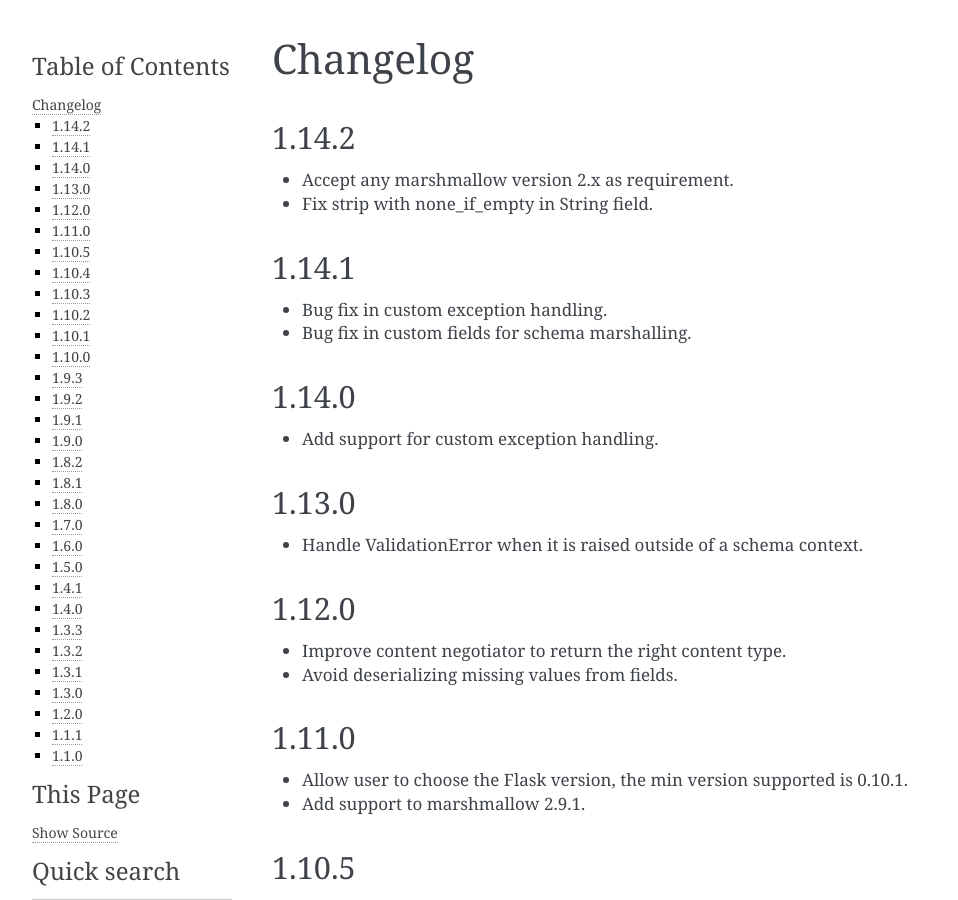
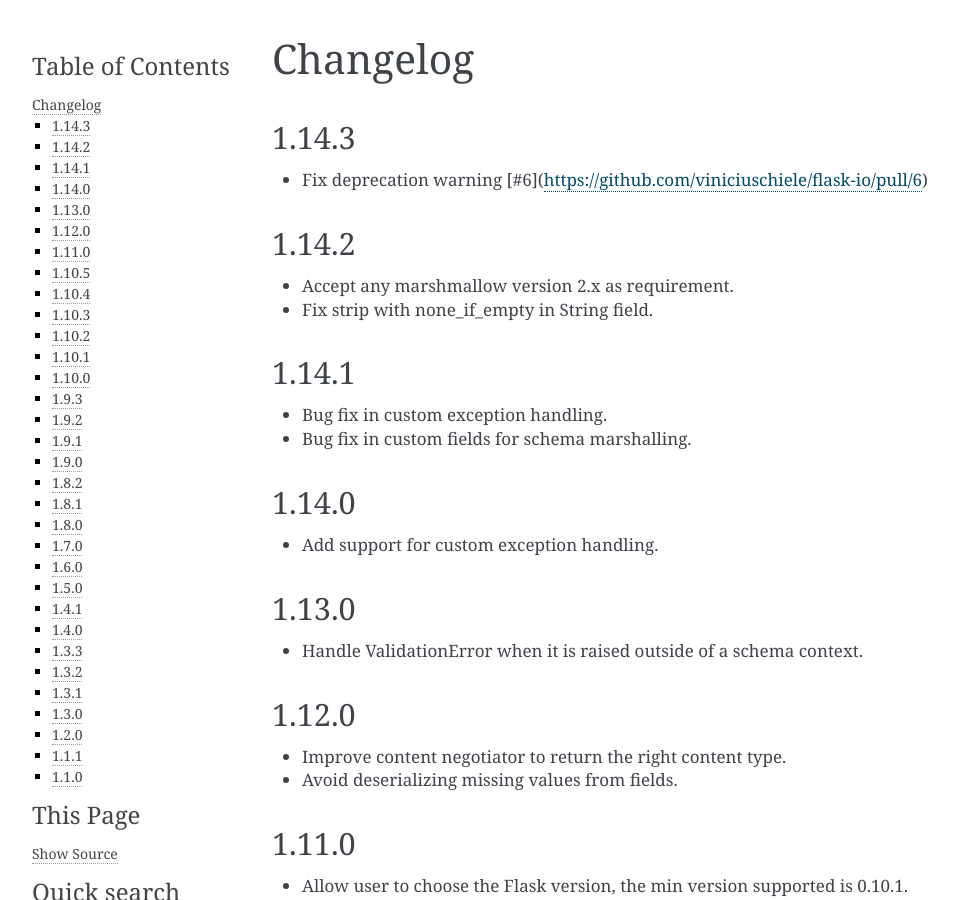
Before and after one commit to viniciuschiele/flask-io, a Sphinx documentation site: the page built from docs/changelog.rst, in a window 1280 px wide and 900 px high. Shown: the whole window, without its empty margins (148-1106 px from the left). Built offline with Sphinx 7.4.7, drawn with Linux system fonts in a browser that asks for light colours.

Commit message:
Release 1.14.3

```diff
--- a/CHANGELOG.rst
+++ b/CHANGELOG.rst
@@ -1,5 +1,9 @@
 Changelog
 ---------
+
+1.14.3
+++++++++++++++++++
+- Fix deprecation warning [#6](https://github.com/viniciuschiele/flask-io/pull/6)
 
 1.14.2
 ++++++++++++++++++
--- a/docs/conf.py
+++ b/docs/conf.py
@@ -61,7 +61,7 @@ author = 'Vinicius Chiele'
 #
 # The short X.Y version.
 # The full version, including alpha/beta/rc tags.
-version = release = '1.14.2'
+version = release = '1.14.3'
 
 # The language for content autogenerated by Sphinx. Refer to documentation
 # for a list of supported languages.
--- a/setup.py
+++ b/setup.py
@@ -2,7 +2,7 @@ from setuptools import setup
 
 setup(
     name='flask-io',
-    version='1.14.2',
+    version='1.14.3',
     packages=['flask_io'],
     url='https://github.com/viniciuschiele/flask-io',
     license='MIT',
```
